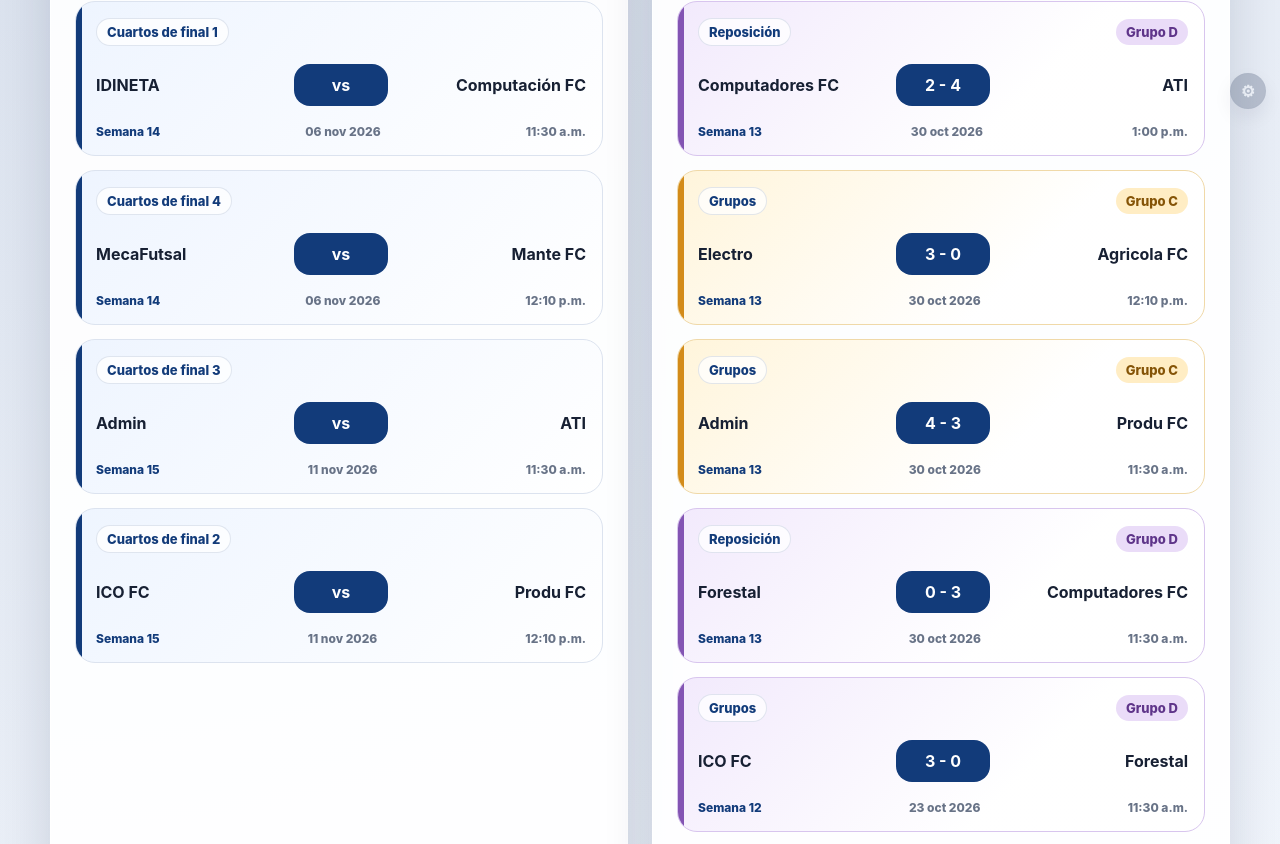
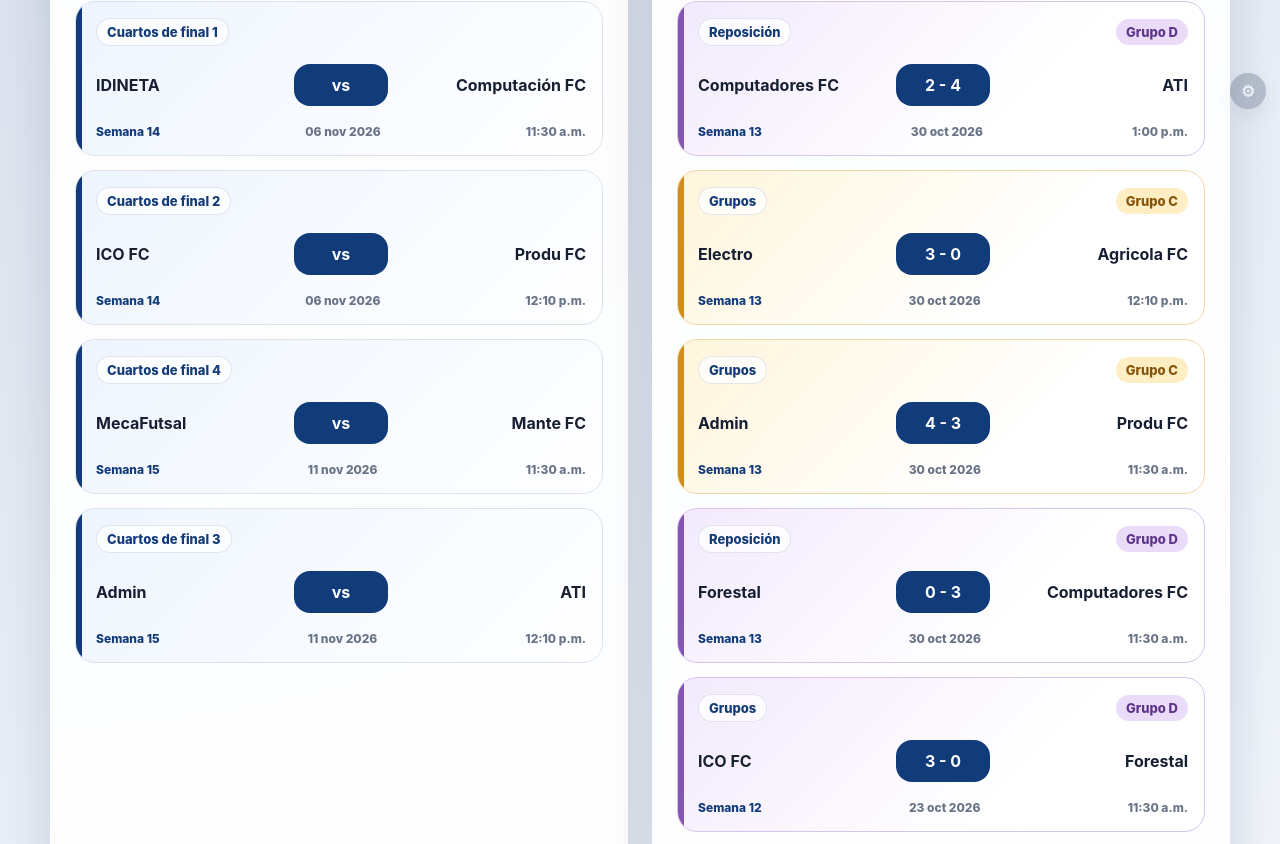
Before and after one commit to urenakiller10/futsala-tec, a React (Vite) app in the folder torneo-futsala-tec/: page / in a window 1280 px wide. Shown: the part 677-1521 px from the top of the page. Built offline with nearby package versions, Linux system fonts and the light colour scheme.

Commit message:
feat: update DATA_VERSION to v20 and adjust match dates and times for quarterfinals in initialData.js

```diff
--- a/torneo-futsala-tec/src/App.jsx
+++ b/torneo-futsala-tec/src/App.jsx
@@ -11,7 +11,7 @@ import futsalaTecShield from './assets/futsala tec.jpeg';
 // Cada vez que initialData cambie y quieras que todos los usuarios
 // reciban los nuevos datos, aumenta esta versión:
 // v4 -> v5 -> v6...
-const DATA_VERSION = 'v19';
+const DATA_VERSION = 'v20';
 
 const STORAGE_KEY = `torneo-futsala-tec-data-${DATA_VERSION}`;
 
@@ -81,22 +81,19 @@ function App() {
       }
     }
 
-    const previousData = localStorage.getItem('torneo-futsala-tec-data-v17') ?? localStorage.getItem('torneo-futsala-tec-data-v16');
+    const previousData = localStorage.getItem('torneo-futsala-tec-data-v19') ?? localStorage.getItem('torneo-futsala-tec-data-v17') ?? localStorage.getItem('torneo-futsala-tec-data-v16');
     if (previousData) {
       try {
         const migrated = JSON.parse(previousData);
         migrated.masculino.matches = migrated.masculino.matches.map((match) => {
-          if (match.knockout === 'qf-2' && !match.played && match.homeTeam === 'MecaFutsal' && match.awayTeam === 'Mante FC') {
-            return { ...match, homeTeam: 'ICO FC', awayTeam: 'Produ FC', date: '2026-11-11', week: 'Semana 15' };
+          if (match.knockout === 'qf-2' && !match.played) {
+            return { ...match, homeTeam: 'ICO FC', awayTeam: 'Produ FC', date: '2026-11-06', time: '12:10 p.m.', week: 'Semana 14' };
           }
-          if (match.knockout === 'qf-4' && !match.played && match.homeTeam === 'ICO FC' && match.awayTeam === 'Produ FC') {
-            return { ...match, homeTeam: 'MecaFutsal', awayTeam: 'Mante FC', date: '2026-11-06', week: 'Semana 14' };
+          if (match.knockout === 'qf-3' && !match.played) {
+            return { ...match, homeTeam: 'Admin', awayTeam: 'ATI', date: '2026-11-11', time: '12:10 p.m.', week: 'Semana 15' };
           }
-          if (match.knockout === 'qf-2' && !match.played && match.homeTeam === 'ICO FC' && match.awayTeam === 'Produ FC' && match.date === '2026-11-06') {
-            return { ...match, date: '2026-11-11', week: 'Semana 15' };
-          }
-          if (match.knockout === 'qf-4' && !match.played && match.homeTeam === 'MecaFutsal' && match.awayTeam === 'Mante FC' && match.date === '2026-11-11') {
-            return { ...match, date: '2026-11-06', week: 'Semana 14' };
+          if (match.knockout === 'qf-4' && !match.played) {
+            return { ...match, homeTeam: 'MecaFutsal', awayTeam: 'Mante FC', date: '2026-11-11', time: '11:30 a.m.', week: 'Semana 15' };
           }
           return match;
         });
--- a/torneo-futsala-tec/src/data/initialData.js
+++ b/torneo-futsala-tec/src/data/initialData.js
@@ -778,9 +778,9 @@ export const initialData = {
         homeTeam: 'ICO FC',
         awayTeam: 'Produ FC',
         knockout: 'qf-2',
-        date: '2026-11-11',
+        date: '2026-11-06',
         time: '12:10 p.m.',
-        week: 'Semana 15',
+        week: 'Semana 14',
         played: false,
         homeScore: '',
         awayScore: '',
@@ -794,7 +794,7 @@ export const initialData = {
         awayTeam: 'ATI',
         knockout: 'qf-3',
         date: '2026-11-11',
-        time: '11:30 a.m.',
+        time: '12:10 p.m.',
         week: 'Semana 15',
         played: false,
         homeScore: '',
@@ -808,9 +808,9 @@ export const initialData = {
         homeTeam: 'MecaFutsal',
         awayTeam: 'Mante FC',
         knockout: 'qf-4',
-        date: '2026-11-06',
-        time: '12:10 p.m.',
-        week: 'Semana 14',
+        date: '2026-11-11',
+        time: '11:30 a.m.',
+        week: 'Semana 15',
         played: false,
         homeScore: '',
         awayScore: '',
```
